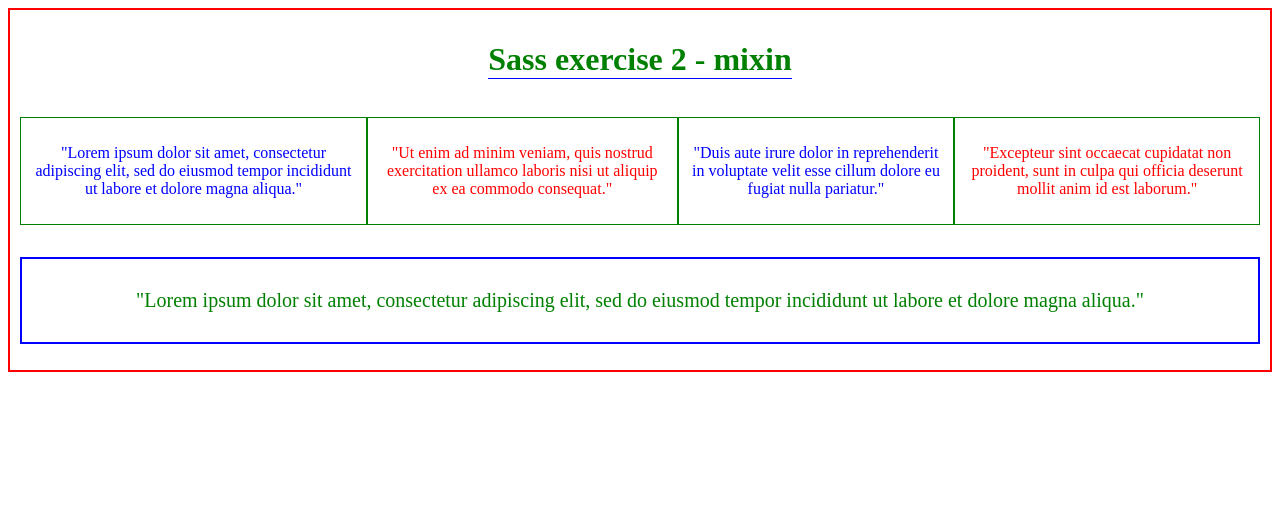
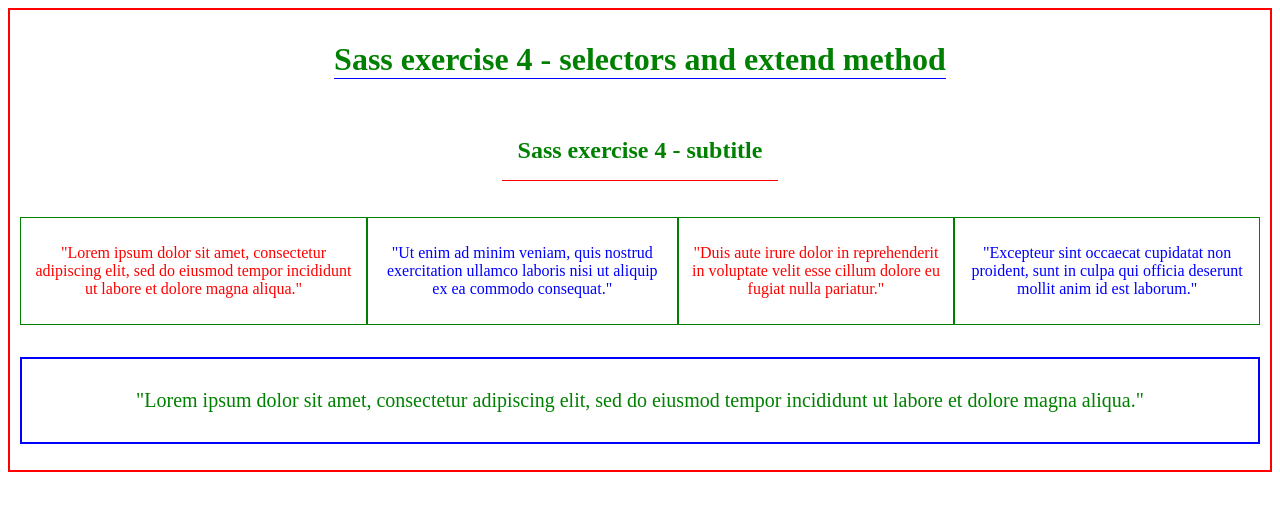
Before and after one commit to ChristianLestingi/SASS, a plain HTML site: page sass_exercise_4-selectors_extend/index.html in a window 1280 px wide. Drawn offline with nearby package versions, Linux system fonts and the light colour scheme; files that its build step writes are made by us from their sources.

Commit message:
selectors_extend

```diff
--- a/sass_exercise_4-selectors_extend/index.html
+++ b/sass_exercise_4-selectors_extend/index.html
@@ -1,24 +1,24 @@
 <!DOCTYPE html>
 <html>
     <head>
-        <title>Sass exercise 3 - functions and modules</title>
+        <title>Sass exercise 4 - selectors and extend method</title>
         <link rel="stylesheet" href="./style.css">
-
     </head>
     <body>
         <div>
-            <h1>Sass exercise 2 - mixin</h1>
+            <h1>Sass exercise 4 - selectors and extend method</h1>
+            <h2>Sass exercise 4 - subtitle</h2>
             <section>
                 <article>
                     <p>"Lorem ipsum dolor sit amet, consectetur adipiscing elit, sed do eiusmod tempor incididunt ut labore et dolore magna aliqua."</p>
                 </article>
-                <article>
+                <article class="article_blue">
                     <p>"Ut enim ad minim veniam, quis nostrud exercitation ullamco laboris nisi ut aliquip ex ea commodo consequat."</p>
                 </article>
                 <article>
                     <p>"Duis aute irure dolor in reprehenderit in voluptate velit esse cillum dolore eu fugiat nulla pariatur."</p>
                 </article>
-                <article>
+                <article class="article_blue">
                     <p>"Excepteur sint occaecat cupidatat non proident, sunt in culpa qui officia deserunt mollit anim id est laborum."</p>
                 </article>
             </section>
--- a/sass_exercise_4-selectors_extend/style.scss
+++ b/sass_exercise_4-selectors_extend/style.scss
@@ -20,6 +20,12 @@ body {
       color: green;
       border-bottom: 1px solid blue;
     }
+    h2{
+      @extend h1 ;
+      padding: 1rem;
+      border-color: red;
+
+    }
 
     section {
       padding: f.rem(16px);
@@ -33,15 +39,20 @@ body {
         border: f.$border-color;
         font-size: f.rem(16px);
 
+        &.article_blue {
+          color: blue;
+        }
+
+
+
         p {
           padding: f.rem(10px);
         }
       }
 
-      article:nth-child(odd) {
-        color: blue;
-      }
-      #footer {
+
+
+       #footer {
         color: green;
         border: f.rem(2px) solid blue;
         font-size: $footer-font-size;
```
Also changed, not shown: sass_exercise_4-selectors_extend/style.css (added), 1 other file.
